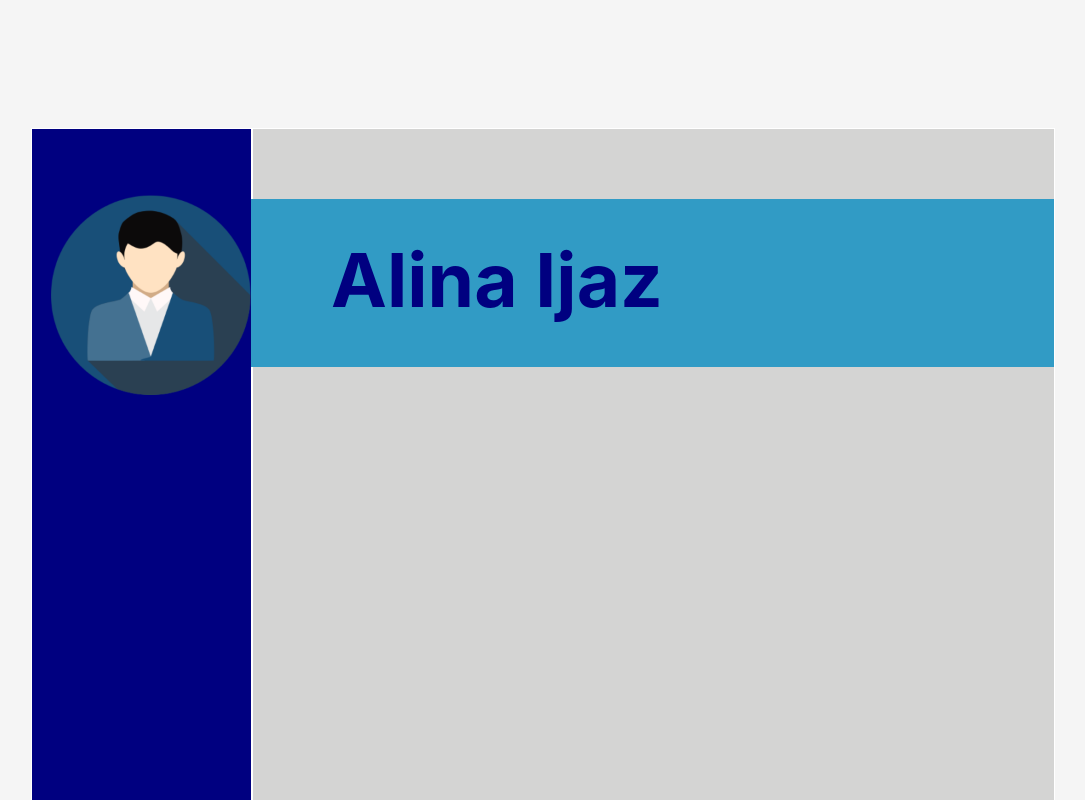
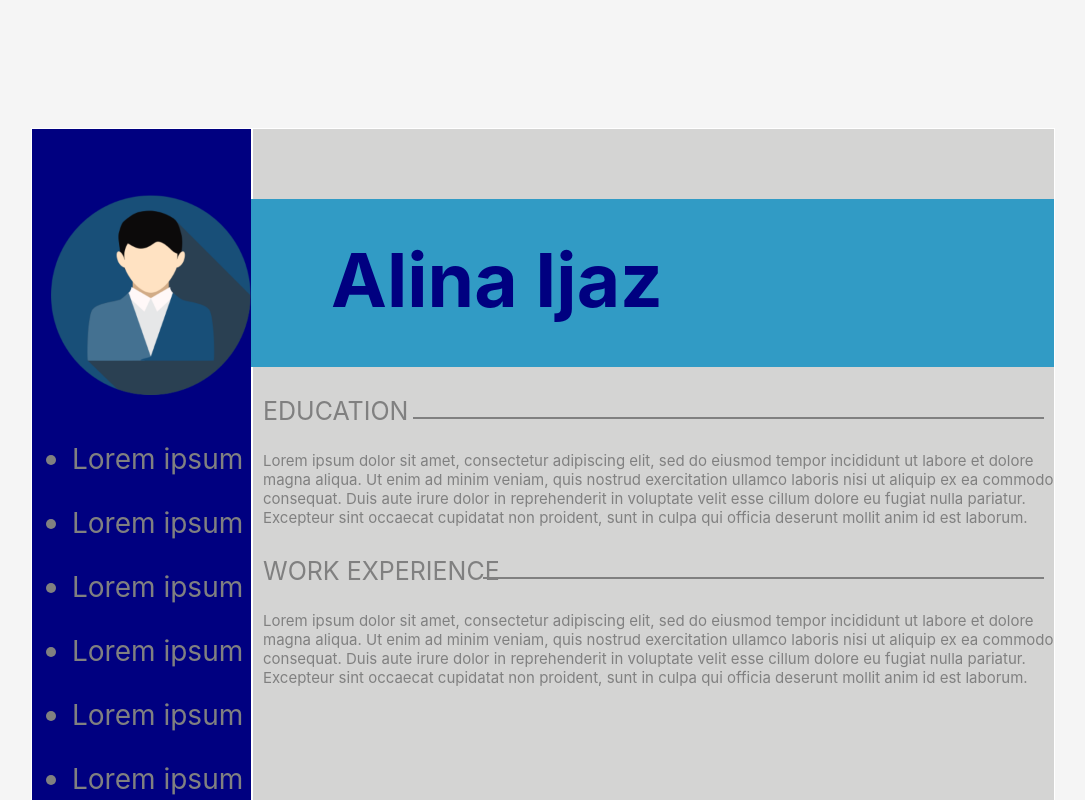
Before and after one commit to Alina-Ijaz/React, a React (Create React App) app in the folder my-app/: page / in a window 1280 px wide. Shown: the top 800 px of the page, without its empty margins (97-1182 px from the left). Built offline with nearby package versions, Linux system fonts and the light colour scheme.

Commit message:
Add new features

```diff
--- a/my-app/src/Component/Wrap.js
+++ b/my-app/src/Component/Wrap.js
@@ -6,12 +6,26 @@
                 <div className="overlay">
                     <img src="./R.png" alt="image" width="100%" />
                 </div>
+                <ul style={{ color: "gray", fontSize: "30px" }}>
+                    <li><p style={{ color: "gray", fontSize: "28px" }}>Lorem ipsum</p></li>
+                    <li><p style={{ color: "gray", fontSize: "28px" }}>Lorem ipsum</p></li>
+                    <li><p style={{ color: "gray", fontSize: "28px" }}>Lorem ipsum</p></li>
+                    <li><p style={{ color: "gray", fontSize: "28px" }}>Lorem ipsum</p></li>
+                    <li><p style={{ color: "gray", fontSize: "28px" }}>Lorem ipsum</p></li>
+                    <li><p style={{ color: "gray", fontSize: "28px" }}>Lorem ipsum</p></li>
+                </ul>
             </div>
             <div className="middle-panel box">
                 <div className="sub-middle-pannel">
                     <h3 style={{ color: "navy", marginTop: '-45px' }}>Alina Ijaz</h3>
                 </div>
 
+                <hr style={{ height: "2px", margin: "10px", marginTop: "50px", marginLeft: "160px", borderWidth: "0", color: "gray", backgroundColor: "gray" }}></hr>
+                <p style={{ color: "gray", fontSize: "25px", marginTop: '-33px', marginLeft: "10px" }}>EDUCATION</p>
+                <p style={{ color: "gray", fontSize: "15px", marginLeft: "10px" }}>Lorem ipsum dolor sit amet, consectetur adipiscing elit, sed do eiusmod tempor incididunt ut labore et dolore magna aliqua. Ut enim ad minim veniam, quis nostrud exercitation ullamco laboris nisi ut aliquip ex ea commodo consequat. Duis aute irure dolor in reprehenderit in voluptate velit esse cillum dolore eu fugiat nulla pariatur. Excepteur sint occaecat cupidatat non proident, sunt in culpa qui officia deserunt mollit anim id est laborum.</p>
+                <hr style={{ height: "2px", margin: "10px", marginTop: "50px", marginLeft: "230px", borderWidth: "0", color: "gray", backgroundColor: "gray" }}></hr>
+                <p style={{ color: "gray", fontSize: "25px", marginTop: '-33px', marginLeft: "10px" }}>WORK EXPERIENCE</p>
+                <p style={{ color: "gray", fontSize: "15px", marginLeft: "10px" }}>Lorem ipsum dolor sit amet, consectetur adipiscing elit, sed do eiusmod tempor incididunt ut labore et dolore magna aliqua. Ut enim ad minim veniam, quis nostrud exercitation ullamco laboris nisi ut aliquip ex ea commodo consequat. Duis aute irure dolor in reprehenderit in voluptate velit esse cillum dolore eu fugiat nulla pariatur. Excepteur sint occaecat cupidatat non proident, sunt in culpa qui officia deserunt mollit anim id est laborum.</p>
             </div>
         </div>
     </div>)
```
